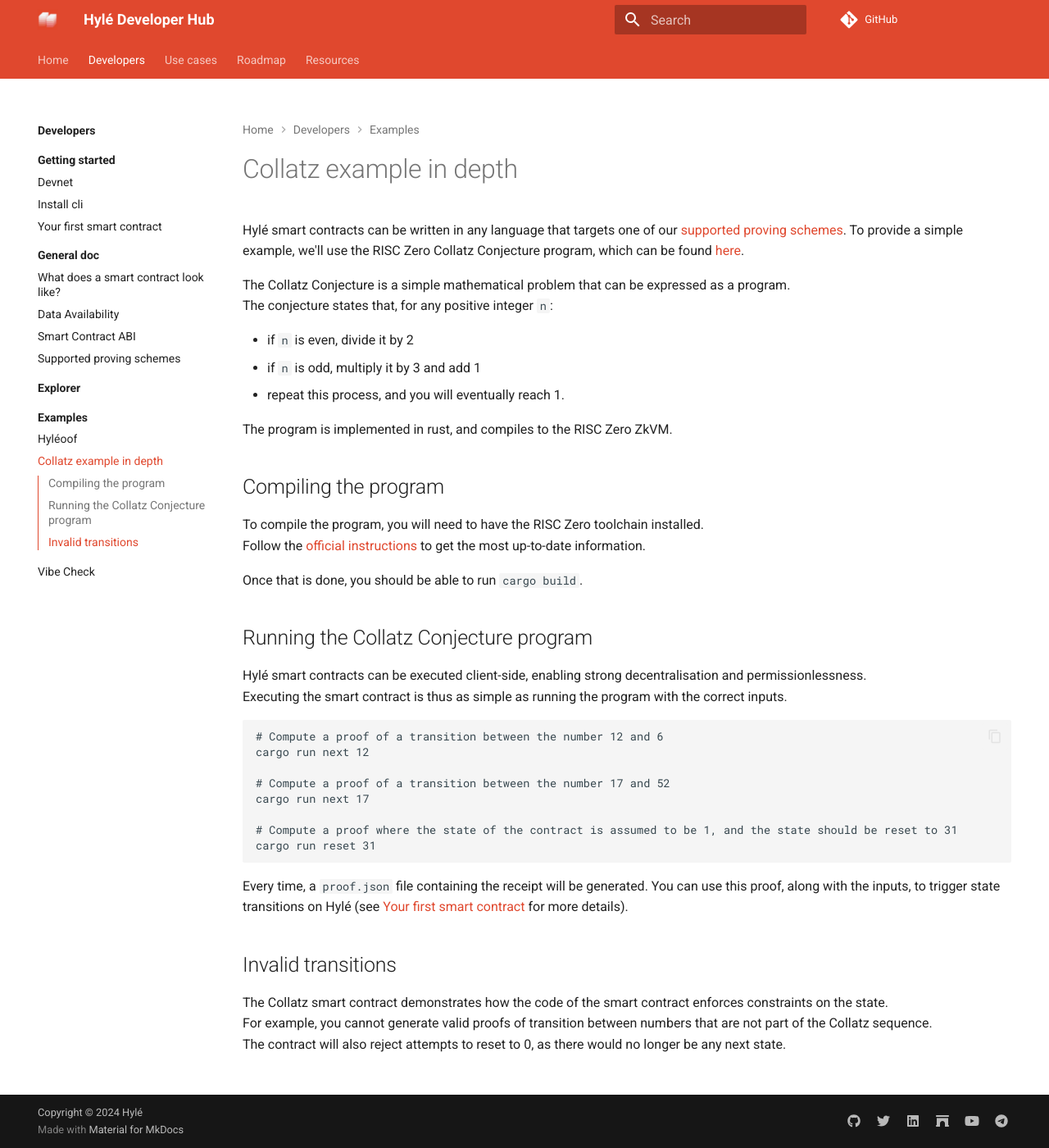
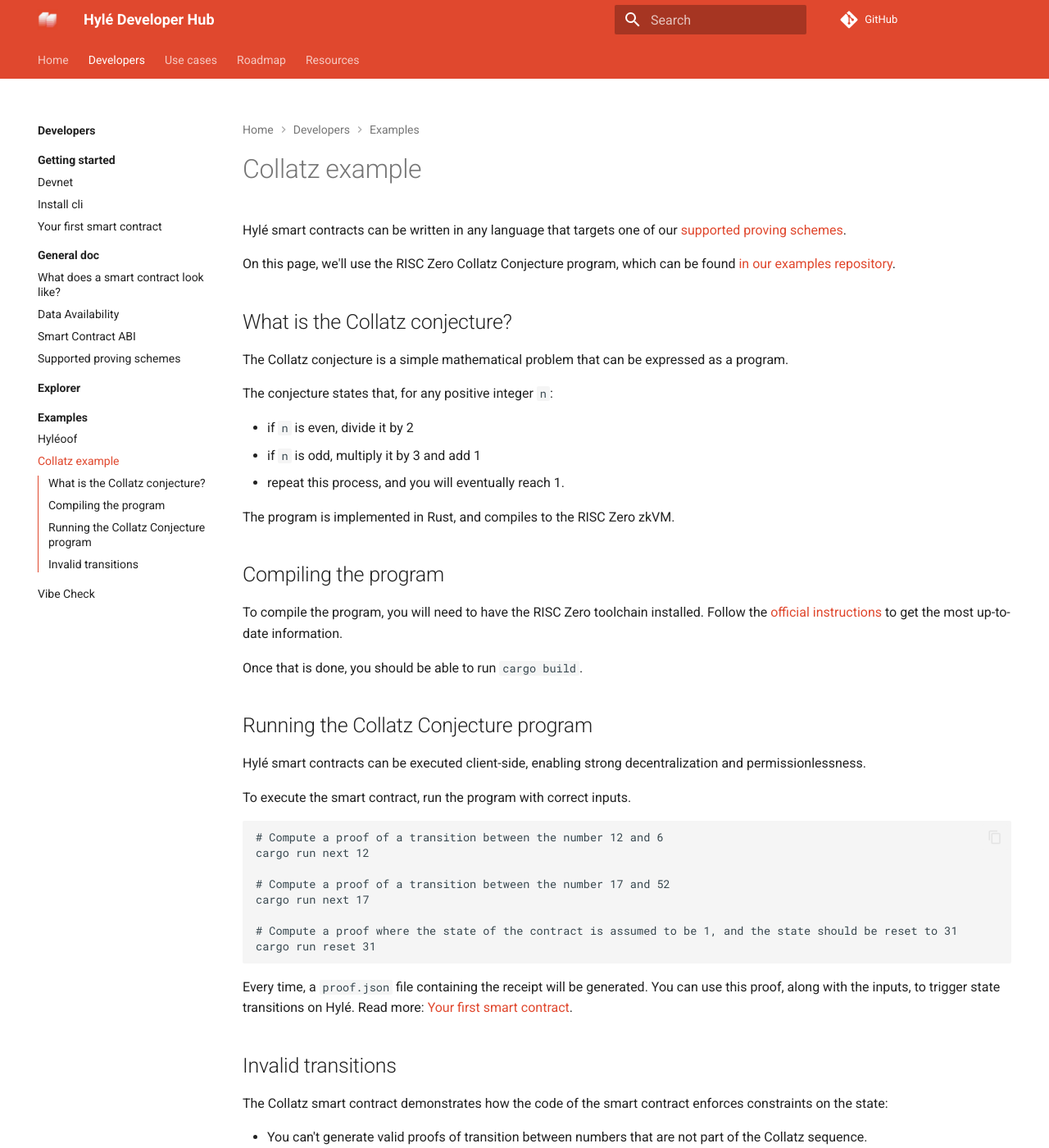
Before and after one commit to Hyle-org/devhub-hyle, an MkDocs documentation site: the page built from docs/developers/examples/collatz-example-in-depth.md, in a window 1280 px wide and 1400 px high. Shown: the whole window at 82% size. Built offline with MkDocs 1.6.1 and Material for MkDocs 9.7.7, drawn with Linux system fonts in a browser that asks for light colours; comment, search, counter and statistics services are not loaded; some of the changed text lies outside the part shown.

Commit message:
collatz review

````diff
--- a/docs/developers/examples/collatz-example-in-depth.md
+++ b/docs/developers/examples/collatz-example-in-depth.md
@@ -1,28 +1,32 @@
-# Collatz example in depth
+# Collatz example
 
 Hylé smart contracts can be written in any language that targets one of our [supported proving schemes](../general-doc/supported-proving-schemes.md).
-To provide a simple example, we'll use the RISC Zero Collatz Conjecture program, which can be found [here](https://github.com/Hyle-org/collatz-conjecture).
 
-The Collatz Conjecture is a simple mathematical problem that can be expressed as a program.
+On this page, we'll use the RISC Zero Collatz Conjecture program, which can be found [in our examples repository](https://github.com/Hyle-org/examples/tree/main).
+
+## What is the Collatz conjecture?
+
+The Collatz conjecture is a simple mathematical problem that can be expressed as a program.
+
 The conjecture states that, for any positive integer `n`:
 
 - if `n` is even, divide it by 2
 - if `n` is odd, multiply it by 3 and add 1
 - repeat this process, and you will eventually reach 1.
 
-The program is implemented in rust, and compiles to the RISC Zero ZkVM.
+The program is implemented in Rust, and compiles to the RISC Zero zkVM.
 
 ## Compiling the program
 
-To compile the program, you will need to have the RISC Zero toolchain installed.
-Follow the [official instructions](https://dev.risczero.com/api/zkvm/install) to get the most up-to-date information.
+To compile the program, you will need to have the RISC Zero toolchain installed.  Follow the [official instructions](https://dev.risczero.com/api/zkvm/install) to get the most up-to-date information.
 
 Once that is done, you should be able to run `cargo build`.
 
 ## Running the Collatz Conjecture program
 
-Hylé smart contracts can be executed client-side, enabling strong decentralisation and permissionlessness.
-Executing the smart contract is thus as simple as running the program with the correct inputs.
+Hylé smart contracts can be executed client-side, enabling strong decentralization and permissionlessness.
+
+To execute the smart contract, run the program with correct inputs.
 
 ```sh
 # Compute a proof of a transition between the number 12 and 6
@@ -35,10 +39,11 @@
 cargo run reset 31
 ```
 
-Every time, a `proof.json` file containing the receipt will be generated. You can use this proof, along with the inputs, to trigger state transitions on Hylé (see [Your first smart contract](../getting-started/your-first-smart-contract.md) for more details).
+Every time, a `proof.json` file containing the receipt will be generated. You can use this proof, along with the inputs, to trigger state transitions on Hylé. Read more: [Your first smart contract](../getting-started/your-first-smart-contract.md).
 
 ## Invalid transitions
 
-The Collatz smart contract demonstrates how the code of the smart contract enforces constraints on the state.
-For example, you cannot generate valid proofs of transition between numbers that are not part of the Collatz sequence.
-The contract will also reject attempts to reset to 0, as there would no longer be any next state.
+The Collatz smart contract demonstrates how the code of the smart contract enforces constraints on the state:
+
+- You can't generate valid proofs of transition between numbers that are not part of the Collatz sequence.
+- The contract will reject attempts to reset to 0, as there would no longer be any next state.
````
